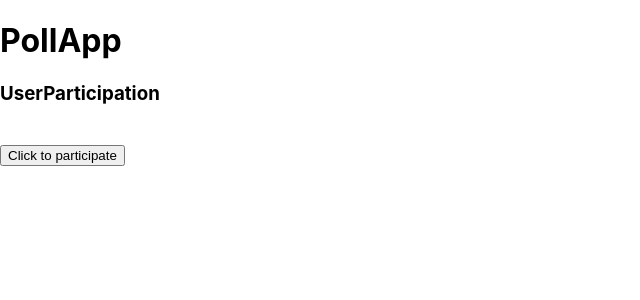
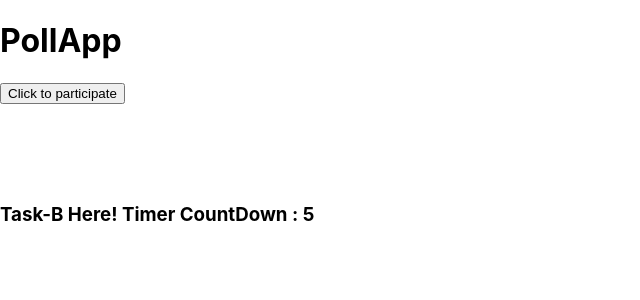
Before and after one commit to Mujtaba240/EAD_MID, a React (Create React App) app: page / in a window 1280 px wide. Shown: the top 300 px of the page, without its empty margins (0-640 px from the left). Built offline with nearby package versions, Linux system fonts and the light colour scheme.

Commit message:
Add Timer Component commit

```diff
--- a/src/App.js
+++ b/src/App.js
@@ -1,12 +1,26 @@
 import React from "react";
 import PollDisplay from "./PollDisplay"
-import UserParticipation from "./UserParticipation";
+import Timer from './TaskB/Timer'
+import { useState } from "react";
 function App() {
+  const [isParticipation, setIsParticipation] = useState(false);
+
+  function Participate(){
+      setIsParticipation(true);
+  }
   return (
     <div className='App'>
     <h1>PollApp</h1>
-    <UserParticipation />
+    <button onClick={Participate}>Click to participate</button>
+    <br/>
+     {isParticipation && <PollDisplay/>}
+    {/* <UserParticipation /> */}
 
+    <br/>
+    <br/>
+    <br/>
+    <br/>
+    <Timer />
     </div>
   );
 }
--- a/src/PollDisplay.js
+++ b/src/PollDisplay.js
@@ -1,11 +1,13 @@
 import React from "react";
 import { useState } from "react";
-
+import UserParticipation from './UserParticipation';
 function PollDisplay(){
         const [votesJS, setVotesJS] = useState(0)
         const [votesPy, setVotesPy] = useState(0)
         const [votesJava, setVotesJava] = useState(0)
         const [votesC, setVotesC] = useState(0)
+
+        const [newParticipation, setNewParticipation] = useState(false)
 
     let sampleData =
         {
@@ -23,9 +25,6 @@ function PollDisplay(){
 
     let arrayOFChoices = [...sampleData.choices]
 
-    const countVotes = (obj)=>{
-            setVotesJS(votesJS+1)
-    }
 
 return (
     <>
@@ -38,13 +37,12 @@ return (
                 {arrayOFChoices.map((item)=>{
                     return <div>
                             {/* <li>{item.id}</li> */}
-                            <li>{item.label}</li>
-                            <li>Number of Votes {votesJS}</li>
-                            <button onClick={countVotes} id={item.id} >Give Your Vote</button>
+                            <li>{item.label}  -- Number of Votes {votesJS}</li>
                     </div>
                 })}
+            </div>
+            <UserParticipation />
 
-            </div>
 
     </>
 )
--- /dev/null
+++ b/src/TaskB/Timer.js
@@ -0,0 +1,28 @@
+import { render } from "@testing-library/react";
+import {useState, useEffect } from "react";
+
+function Timer(){
+const [message , setMessage] = useState(" Timer CountDown :")
+const [count, setCount]= useState(10);
+var timerID;
+useEffect(()=>{
+   timerID =  setInterval(()=>{
+        setCount(count-1);
+    }, 1000)
+})
+useEffect(()=>{
+    if(count<1)
+    {
+        clearInterval(timerID)
+        setMessage("Time's up!")
+    }
+})
+return(<>
+        <h3>
+        Task-B Here!
+        {message} {count>0 ? count : ""}
+    </h3>
+</>)
+}
+
+export default Timer;
--- a/src/UserParticipation.js
+++ b/src/UserParticipation.js
@@ -3,18 +3,22 @@ import PollDisplay from "./PollDisplay";
 import { useState } from "react";
 function UserParticipation() {
 
-    const [isParticipation, setIsParticipation] = useState(false);
+    function submitResponse()
+    {
 
-    function Participate(){
-        setIsParticipation(true);
     }
     return (<>
     <h3>
     UserParticipation
+
     </h3>
-    <br/>
-    <button onClick={Participate}>Click to participate</button>
-     {isParticipation && <PollDisplay/>}
+        <input type="radio" name='choice'>JavaScript</input>
+        <input type="radio" name='choice'>JavaScript</input>
+        <input type="radio" name='choice'>JavaScript</input>
+        {/* <input type="" name="" value="">> */}
+        <input type="radio" name='choice'>JavaScript</input>
+        <button onClick={submitResponse}>Submit</button>
+
     </>)
 }
 export default UserParticipation;
```
